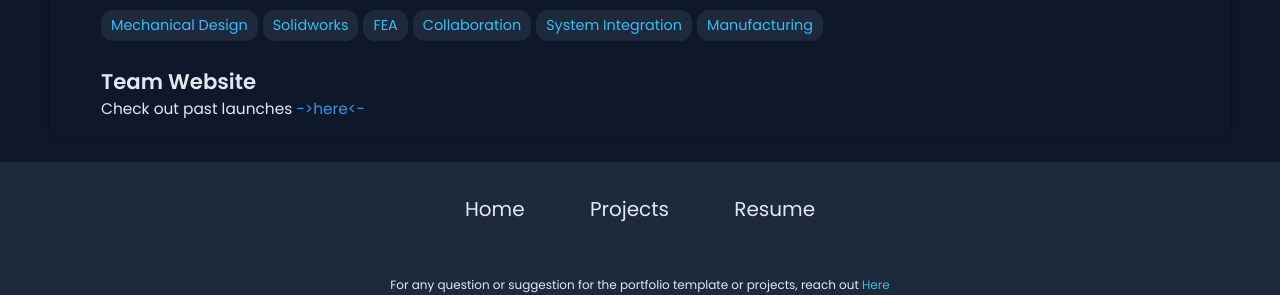
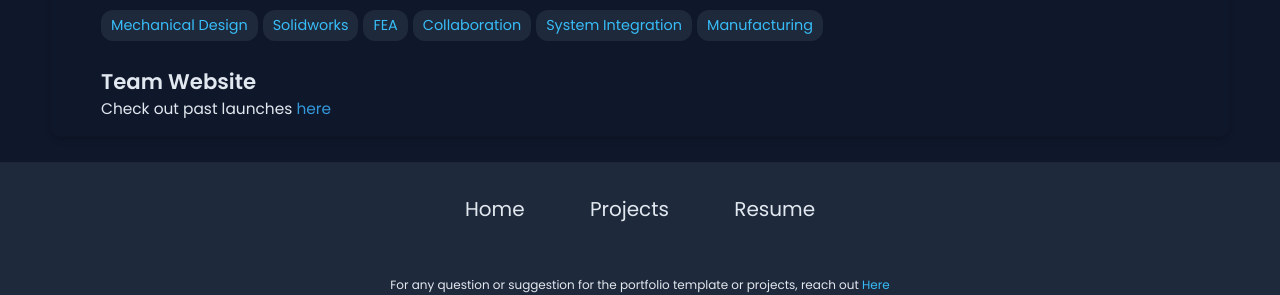
Before and after one commit to JosifTaj/josiftaj.github.io, a Jekyll site: the page built from _projects/CU-InSpace-Rocket/index.md, in a window 1280 px wide. Shown: the part 762-1057 px from the top of the page. Built offline with Jekyll 4.4.1, drawn with Linux system fonts in a browser that asks for light colours.

Commit message:
Fix link formatting in team website section

```diff
--- a/_projects/CU-InSpace-Rocket/index.md
+++ b/_projects/CU-InSpace-Rocket/index.md
@@ -12,4 +12,4 @@ skills:
 main-image: /InSpace 2026 Launch Canada.jpg
 ---
 ## Team Website
-Check out past launches [->here<-](https://www.cuinspace.ca/)
+Check out past launches [here](https://www.cuinspace.ca/)
```
